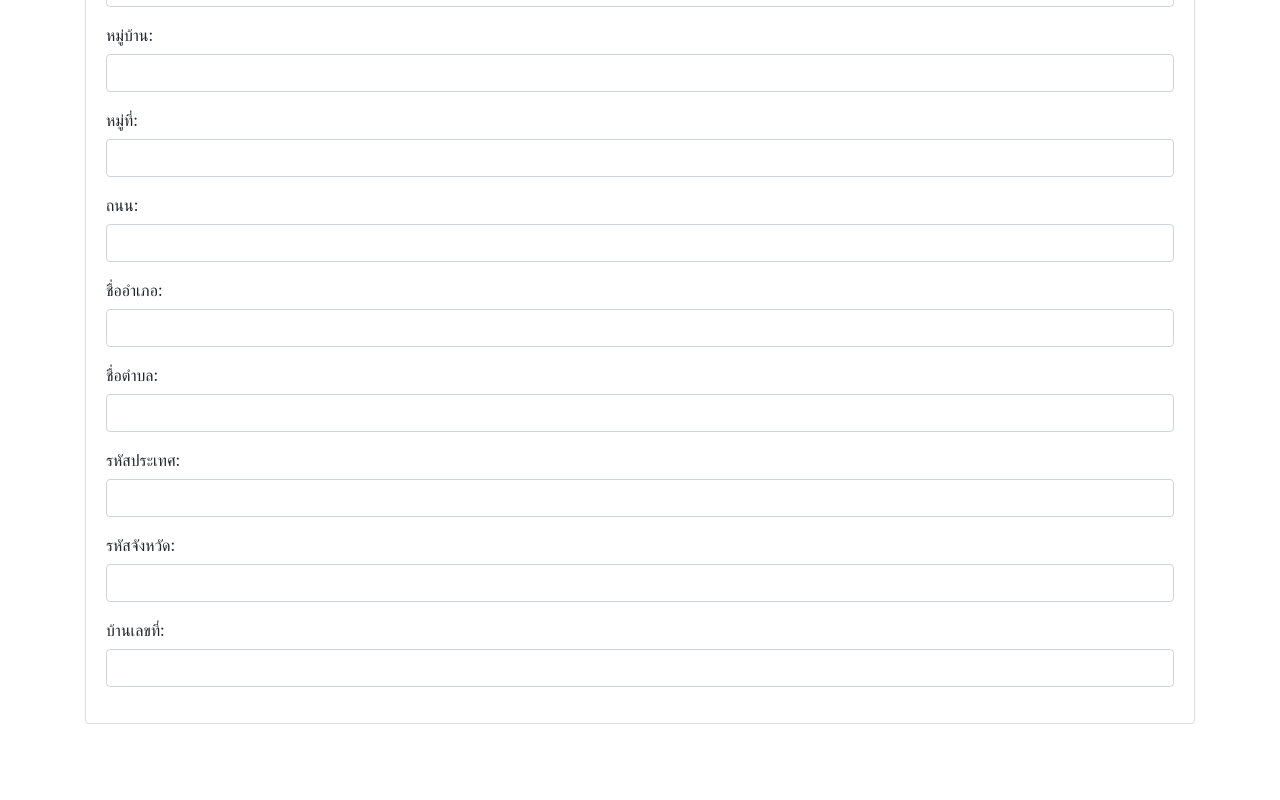
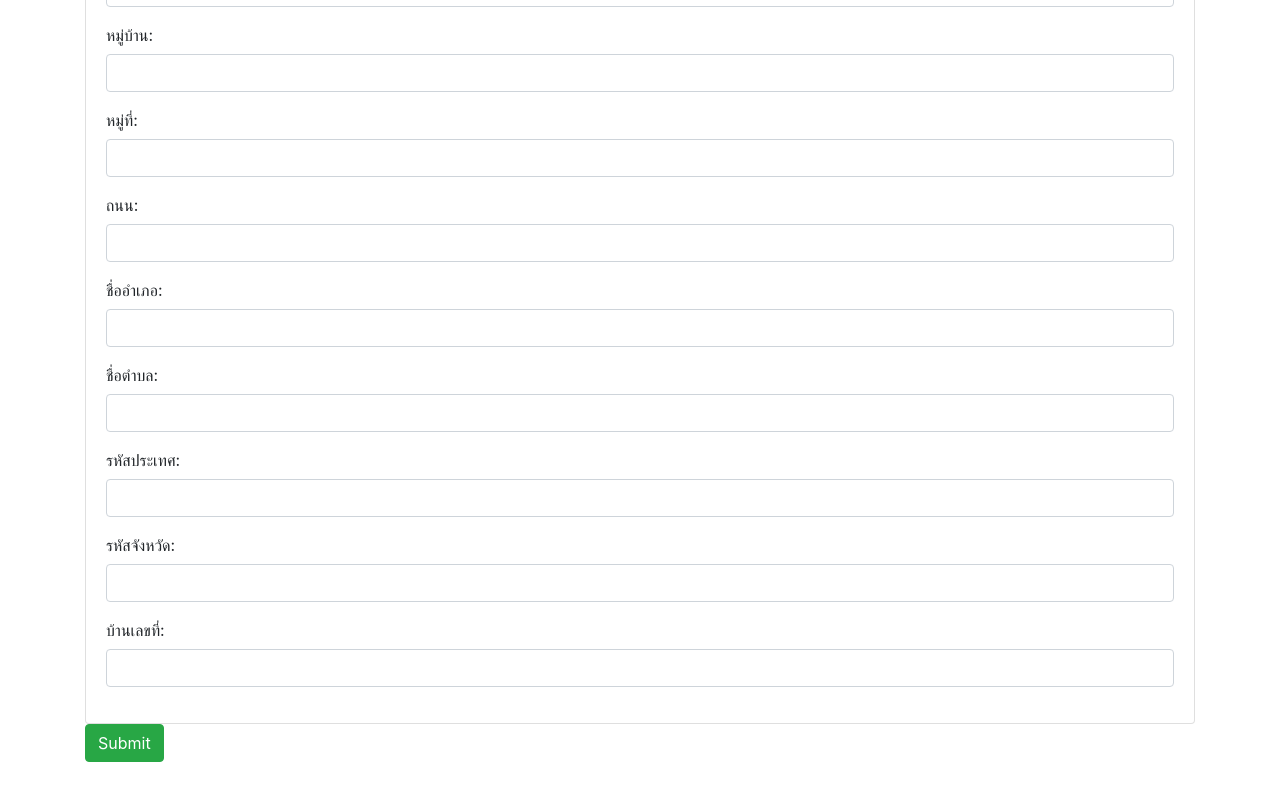
Before and after one commit to it-kmitl-2018/group2-frontend, a Vue app: page /#/ETaxInvoiceForm in a window 1280 px wide. Shown: the part 3067-3867 px from the top of the page. Before the commit the page ends 3839 px from the top, so only its background shows below. Built offline with nearby package versions, Linux system fonts and the light colour scheme.

Commit message:
Add submit button into ETaxInvoiceForm.

```diff
--- a/src/components/ETaxInvoiceForm.vue
+++ b/src/components/ETaxInvoiceForm.vue
@@ -12,6 +12,9 @@
           <b-col><buyer-form :buyer="buyer"></buyer-form></b-col>
         </b-row>
       </b-card>
+      <router-link :to="{name: 'ETaxInvoiceConfirm'}">
+        <b-button variant="success">Submit</b-button>
+      </router-link>
     </b-container>
   </div>
 </template>
```
